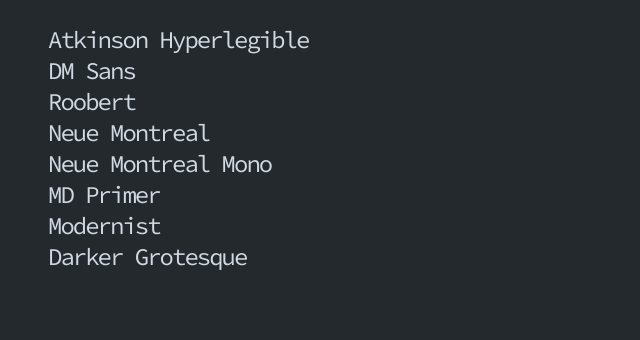
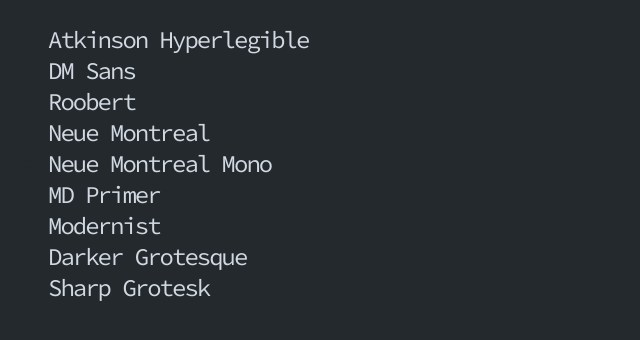
Before and after one commit to er-knight/favourite-fonts, a plain HTML site: page index.html in a window 1280 px wide. Shown: the whole page, without its empty margins (0-640 px from the left). Drawn offline with Linux system fonts and the light colour scheme.

Commit message:
added Sharp Grotesk

```diff
--- a/index.html
+++ b/index.html
@@ -55,6 +55,9 @@
         <li>
             <a href="https://fonts.google.com/specimen/Darker+Grotesque">Darker Grotesque</a>
         </li>
+        <li>
+            <a href="https://sharptype.co/typefaces/sharp-grotesk-global/sharp-grotesk">Sharp Grotesk</a>
+        </li>
     </ul>
 </body>
 
```
